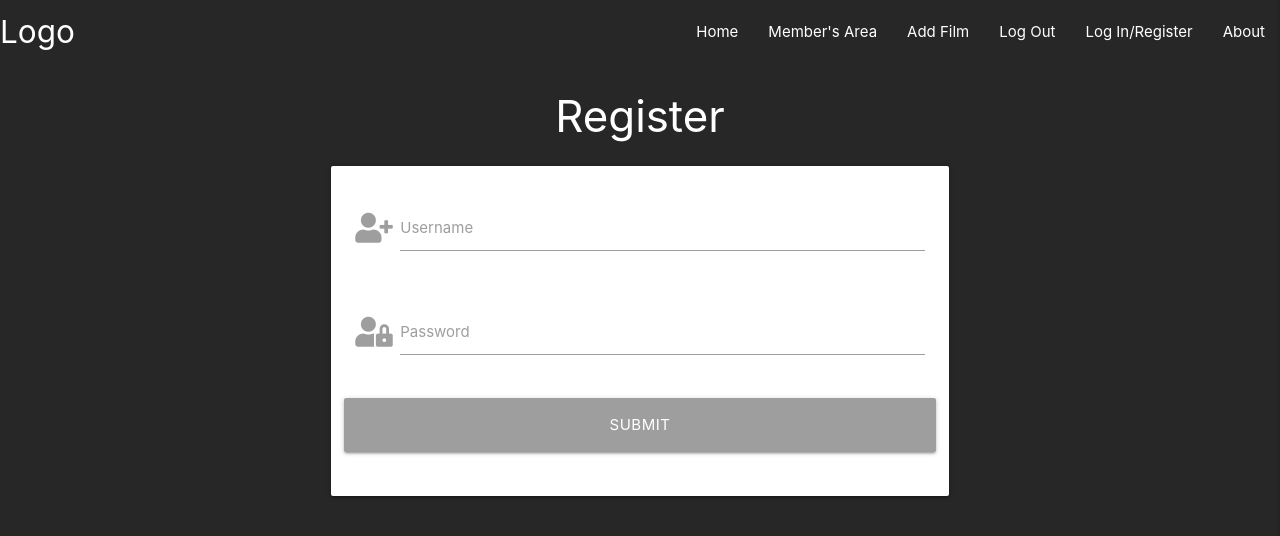
After one commit to trdownie/the-art-of-film, a Flask app: page /register in a window 1280 px wide. The commit adds this page. Shown: the top 536 px of the page. Run offline with Flask 2, Linux system fonts and the light colour scheme; some libraries are stand-ins or nearby versions.

Commit message:
Added register page and form

```diff
--- a/app.py
+++ b/app.py
@@ -3,6 +3,7 @@
     Flask, flash, render_template, redirect, request, session, url_for)
 from flask_pymongo import PyMongo
 from bson.objectid import ObjectId
+from werkzeug.security import generate_password_hash, check_password_hash
 if os.path.exists("env.py"):
     import env
 
@@ -23,6 +24,11 @@
     return render_template("index.html", films=films)
 
 
+@app.route("/register", methods=["GET", "POST"])
+def register():
+    return render_template("register.html")
+
+
 if __name__ == "__main__":
     app.run(host=os.environ.get("IP"),
             port=int(os.environ.get("PORT")),
--- a/templates/base.html
+++ b/templates/base.html
@@ -21,11 +21,11 @@
                 <a href="{{ url_for('index') }}" class="brand-logo">Logo</a>
                 <a href="#" data-target="mobile-demo" class="sidenav-trigger right"><i class="fas fa-bars"></i></a>
                 <ul class="right hide-on-med-and-down">
-                    <li><a href="{{ url_for('index') }}">Home</a></li>
+                    <li><a href="{{ url_for('register') }}">Home</a></li>
                     <li><a href="sass.html">Member's Area</a></li>
                     <li><a href="sass.html">Add Film</a></li>
                     <li><a href="sass.html">Log Out</a></li>
-                    <li><a href="sass.html">Log In/Register</a></li>
+                    <li><a href="{{ url_for('register') }}">Log In/Register</a></li>
                     <li><a href="sass.html">About</a></li>
                 </ul>
             </div>
@@ -38,7 +38,7 @@
             <li><a href="sass.html">Member's Area</a></li>
             <li><a href="sass.html">Add Film</a></li>
             <li><a href="sass.html">Log Out</a></li>
-            <li><a href="sass.html">Log In/Register</a></li>
+            <li><a href="{{ url_for('register') }}">Log In/Register</a></li>
             <li><a href="sass.html">About</a></li>
         </ul>
     </header>
--- /dev/null
+++ b/templates/register.html
@@ -0,0 +1,33 @@
+{% extends "base.html" %}
+{% block content %}
+<h3 class="center-align">Register</h3>
+
+
+<div class="row">
+  <form class="col s10 m8 l6 offset-m2 offset-l3 offset-s1" method="POST" action="{{ url_for('register') }}">
+    <div class="card-panel white">
+      <!-- username -->
+      <div class="row">
+        <div class="input-field col s12">
+          <i class="fas fa-user-plus prefix grey-text"></i>
+          <input id="username" name="username" type="text" class="validate">
+          <label for="username">Username</label>
+        </div>
+      </div>
+      <!-- password -->
+      <div class="row">
+        <div class="input-field col s12">
+          <i class="fas fa-user-lock prefix grey-text"></i>
+          <input id="password" name="password" type="password" class="validate">
+          <label for="password">Password</label>
+        </div>
+      </div>
+      <!-- submit -->
+      <div class="row">
+        <button type="submit" class="col s12 btn-large grey white-text">Submit</button>
+      </div>
+    </div>
+  </form>
+</div>
+
+{% endblock %}
```
